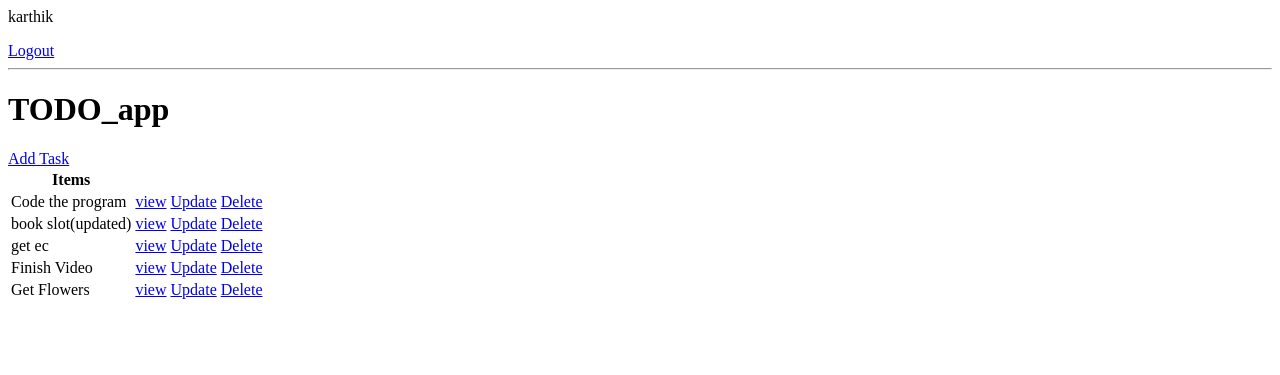
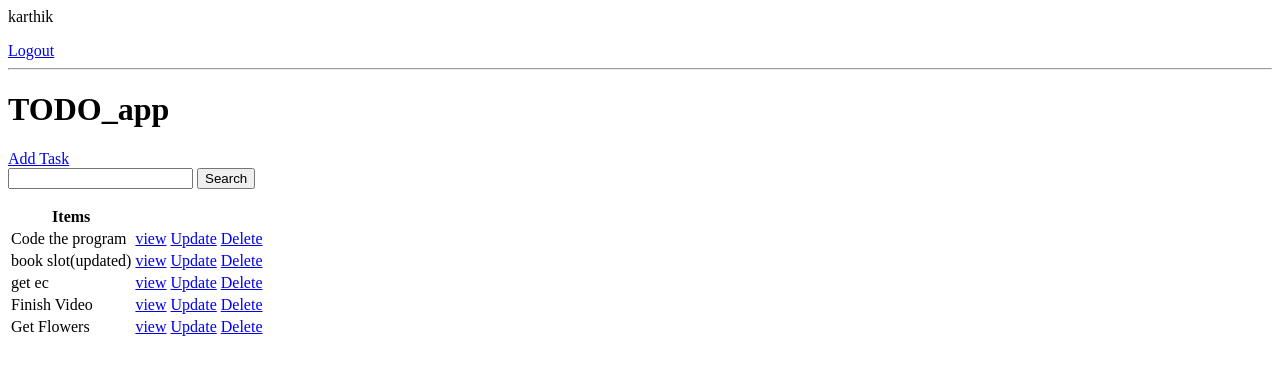
Before and after one commit to KaArTtHiK/TODO_app, a Django app: page / in a window 1280 px wide. Shown: the top 375 px of the page. Run offline with Django 3.2, Linux system fonts and the light colour scheme; a user stored in the database is signed in; data comes from the database, SQL or seed files in the repository; both versions use the stored data as it was after the commit.

Commit message:
search_bar

```diff
--- a/todo_list/base/templates/base/task_list.html
+++ b/todo_list/base/templates/base/task_list.html
@@ -1,14 +1,19 @@
 {% if request.user.is_authenticated %}
-    <p>{{request.user}}</p>
-    <a href = "{% url 'logout' %}">Logout</a>
+<p>{{request.user}}</p>
+<a href = "{% url 'logout' %}">Logout</a>
 {% else %}
-    <a href = "{% url 'login' %}">Login</a>
+<a href = "{% url 'login' %}">Login</a>
+{% endif %}
 
-{% endif %}
 <hr>
 <h1>TODO_app</h1>
 
 <a href="{% url 'task-create' %}">Add Task</a>
+
+<form method="GET">
+    <input type="text" name="search-area" value="{{search_input}}">
+    <input type="submit" value="Search">
+</form>
 
 <table>
     <tr>
--- a/todo_list/base/views.py
+++ b/todo_list/base/views.py
@@ -44,6 +44,13 @@ class TaskList(LoginRequiredMixin, ListView):
         context = super().get_context_data(**kwargs)
         context['tasks'] = context['tasks'].filter(user = self.request.user)
         context['count'] = context['tasks'].filter(complete = False).count()
+
+        search_input = self.request.GET.get('search-area') or ''
+        if search_input:
+            context['tasks'] = context['tasks'].filter(title__startswith = search_input)
+
+        context['search_input'] = search_input
+
         return context
 
 
```
Also changed, not shown: todo_list/db.sqlite3.
